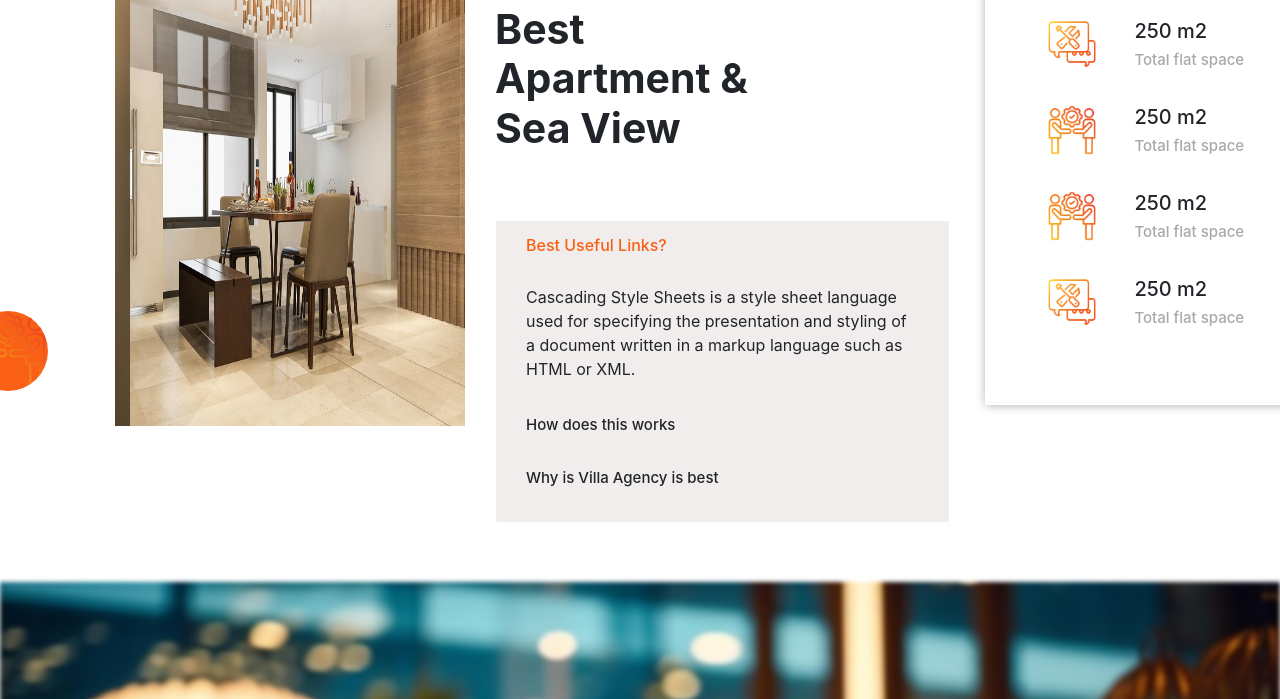
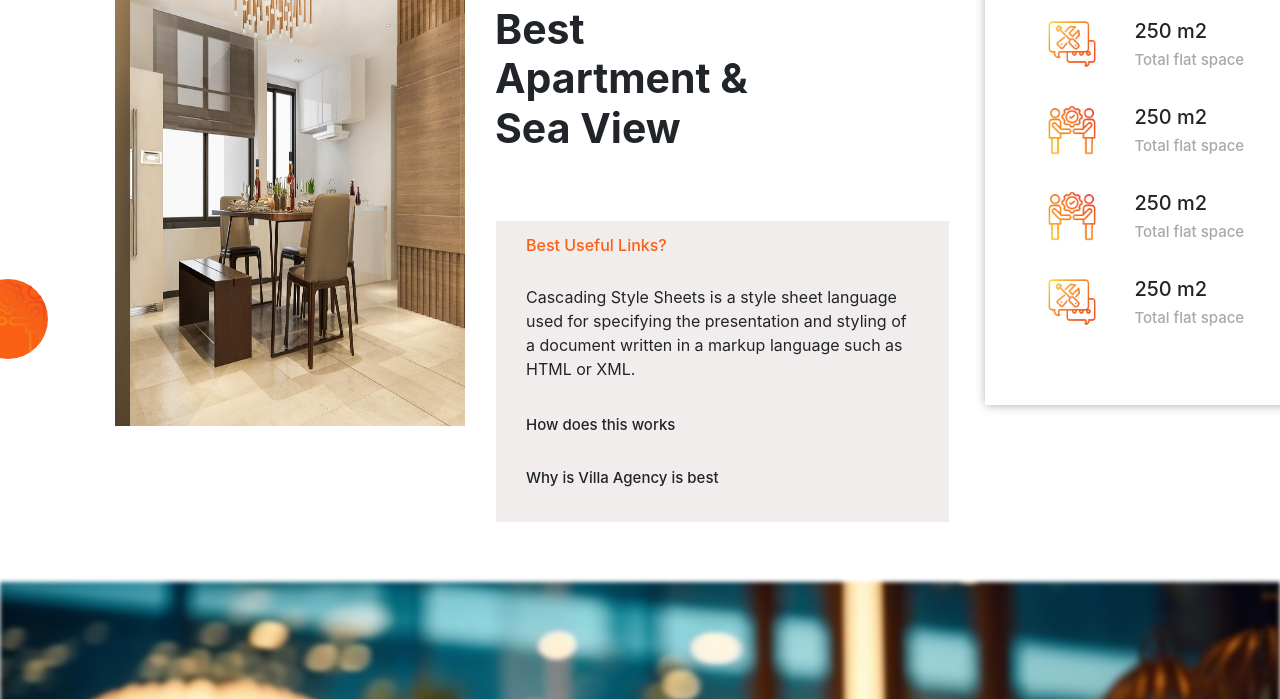
Before and after one commit to SHYAM1705/Villa-Agency-website, a plain HTML site: page index.html in a window 1280 px wide. Shown: the part 1081-1780 px from the top of the page. Drawn offline with nearby package versions, Linux system fonts and the light colour scheme.

Commit message:
Update styles.css

```diff
--- a/styles.css
+++ b/styles.css
@@ -134,7 +134,7 @@ h3 {
     border-radius: 100%;
     background-color: rgb(250, 96, 20);
     position: absolute;
-    top: 87em;
+    top: 85em;
     right: 77em;
 }
 .section-3 {
```
